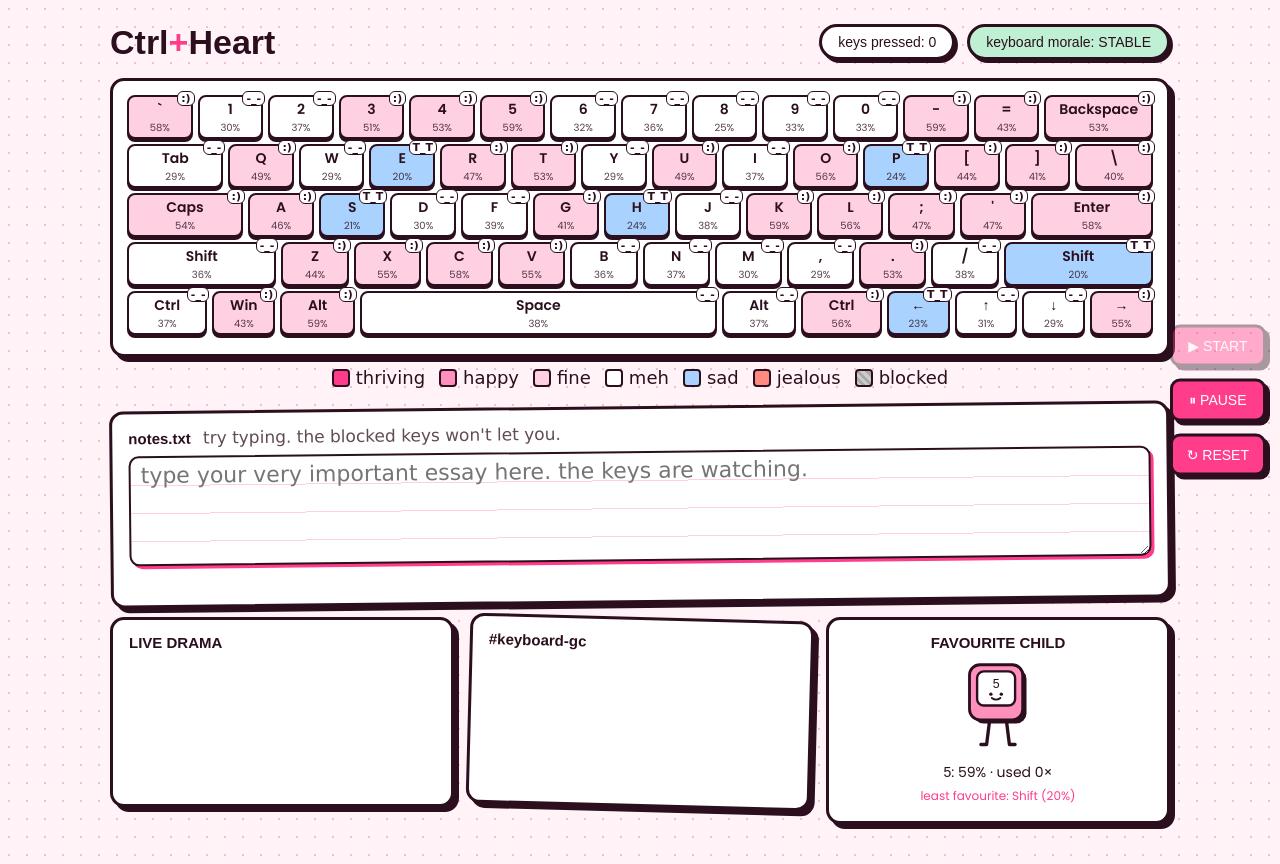
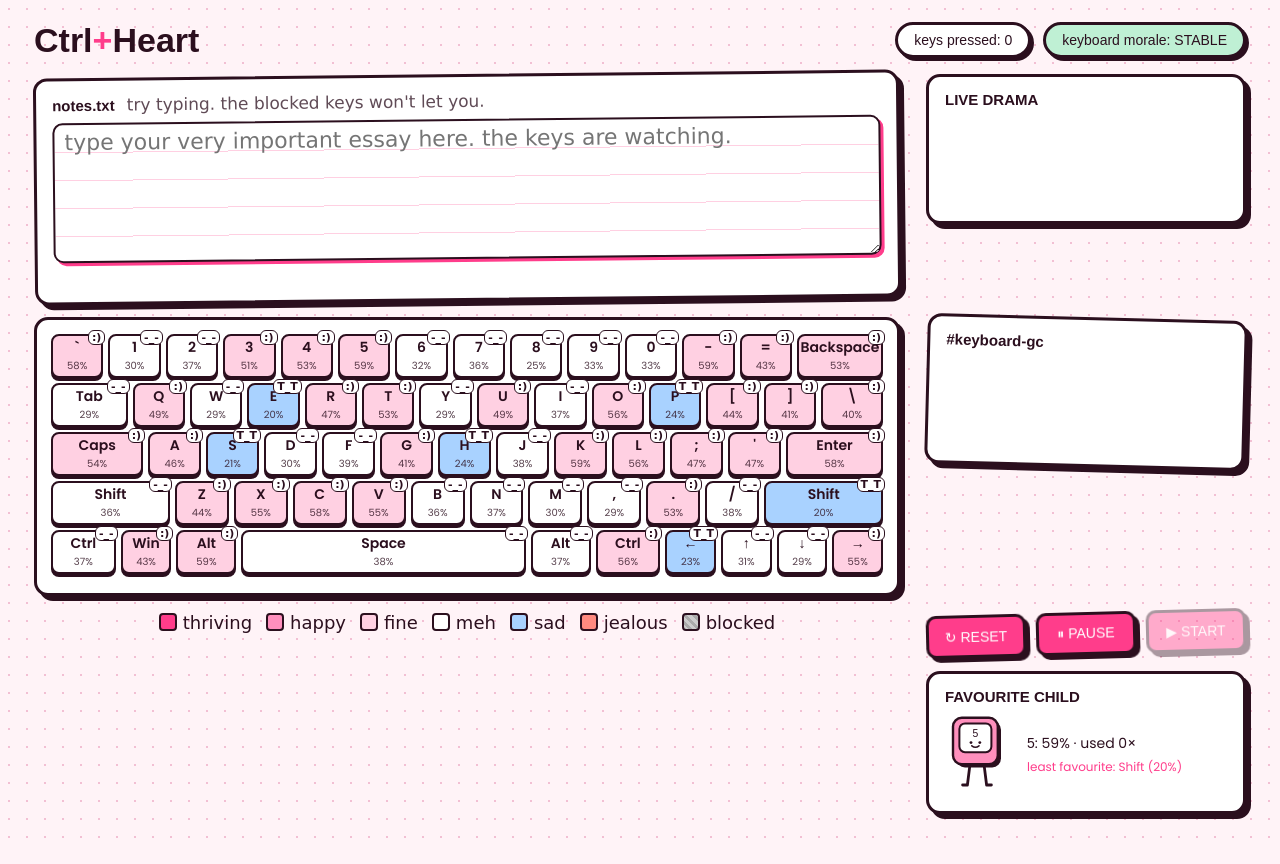
Before and after one commit to Nadorkable/Ctrl-Heart, a plain HTML site: page index.html in a window 1280 px wide. Both pictures are taken after a click on the button "START TYPING →". Drawn offline with Linux system fonts and the light colour scheme; a web font is replaced by a local one.

Commit message:
changed up layout
New dashboard layout from our sketch (all in stats.css, no HTML changed):

  Ctrl+Heart ................................ keys pressed | morale
  notes.txt (big)                          | LIVE DRAMA
  keyboard                                 | #keyboard-gc
  legend                                   | RESET  PAUSE  START
                                           | favourite child (compact)

- the dashboard is now a 2-column grid; .cards uses display: contents so
  its 3 cards can sit in the right column
- notes.txt is taller (140px) and sits on top so you see your typing first
- Sara: your #controls buttons are now a small tilted row under the chat
  (RESET / PAUSE / START) instead of floating on the right edge, so they no
  longer cover the keyboard on smaller windows. Done in stats.css by overriding
  position/flex-direction; chat.css is untouched.
- favourite child is a compact card: mascot on the left, text on the right
- under 1000px wide everything stacks in one column

```diff
--- a/stats.css
+++ b/stats.css
@@ -1,11 +1,46 @@
 /* stats.css (Nada): dashboard layout, header pills, favourite child */
 
-/* page layout: header, keyboard box, then the 3 cards */
+/* page layout (the sketch):
+     Ctrl+Heart ............................ pills
+     notes.txt                      | LIVE DRAMA
+     keyboard                       | #keyboard-gc
+     legend                         | RESET PAUSE START
+                                    | favourite child              */
 #dashboard {
-  max-width: 1100px;
+  max-width: 1260px;
   margin: 0 auto;
-  padding: 24px 20px 40px;
+  padding: 22px 24px 40px;
+  display: grid;
+  grid-template-columns: minmax(0, 1fr) 320px;
+  grid-template-areas:
+    "header   header"
+    "notes    drama"
+    "keyboard gc"
+    "legend   controls"
+    ".        fav";
+  column-gap: 26px;
+  row-gap: 16px;
+  align-items: start;
 }
+#dashboard header        { grid-area: header; }
+#dashboard #notepad-card { grid-area: notes; }
+#dashboard #keyboard     { grid-area: keyboard; margin: 0; }
+#dashboard .legend       { grid-area: legend; margin: 0; }
+#dashboard .cards        { display: contents; }   /* its 3 cards join the grid */
+#dashboard .card:has(#drama) { grid-area: drama; }
+#dashboard .card:has(#gc)    { grid-area: gc; }
+#dashboard #fav              { grid-area: fav; }
+
+/* Sara's START / PAUSE / RESET: a little row under the chat instead of floating */
+#dashboard #controls {
+  grid-area: controls;
+  position: static;
+  transform: rotate(-1.5deg);
+  flex-direction: row-reverse;          /* RESET  PAUSE  START, like the sketch */
+  justify-content: flex-start;
+  gap: 10px;
+}
+#dashboard #controls .btn { flex: 1; white-space: nowrap; padding: 10px 8px; }
 
 /* header: title left, 2 pills right */
 #dashboard header {
@@ -40,16 +75,10 @@
 #morale[data-mood="tense"]    { background: var(--red); }
 #morale[data-mood="doomed"]   { background: var(--ink); color: var(--yel); }
 
-/* the 3 cards side by side */
-.cards {
-  display: grid;
-  grid-template-columns: repeat(3, 1fr);
-  gap: 14px;
-  align-items: start;
-}
+/* the cards in the right column */
 .cards .card {
   padding: 14px 16px 16px;
-  min-height: 190px;
+  min-height: 150px;
 }
 .cards .card h3 {
   font-family: 'Dela Gothic One', sans-serif;
@@ -57,12 +86,23 @@
   margin: 0 0 10px;
 }
 
-/* favourite child card */
-#fav { text-align: center; }
+/* favourite child card: compact, mascot on the left, text on the right */
+#fav {
+  display: grid;
+  grid-template-columns: 70px 1fr;
+  grid-template-areas: "title title" "mascot line" "mascot least";
+  align-items: center;
+  column-gap: 12px;
+  min-height: 0;
+}
+#fav h3   { grid-area: title; }
+#mascot   { grid-area: mascot; }
+#fav-line { grid-area: line; align-self: end; }
+#least    { grid-area: least; align-self: start; }
 #mascot {
   display: block;
-  width: 76px;
-  margin: 2px auto 6px;
+  width: 64px;
+  margin: 0;
   animation: mascot-bob 1.6s ease-in-out infinite;
 }
 @keyframes mascot-bob {
@@ -76,7 +116,6 @@
 /* notes.txt: lined paper notepad between the keyboard and the cards */
 #notepad-card {
   padding: 14px 16px 10px;
-  margin-bottom: 14px;
   transform: rotate(-0.6deg);
 }
 #notepad-card h3 {
@@ -94,7 +133,7 @@
 #notepad {
   display: block;
   width: 100%;
-  height: 110px;
+  height: 140px;
   resize: vertical;
   padding: 4px 10px;
   font-family: 'Gaegu', cursive;
@@ -122,7 +161,11 @@
   75% { transform: translateX(5px); }
 }
 
-/* narrow window: cards stack */
-@media (max-width: 800px) {
-  .cards { grid-template-columns: 1fr; }
+/* narrow window: everything in one column */
+@media (max-width: 1000px) {
+  #dashboard {
+    grid-template-columns: minmax(0, 1fr);
+    grid-template-areas:
+      "header" "notes" "keyboard" "legend" "controls" "drama" "gc" "fav";
+  }
 }
```
